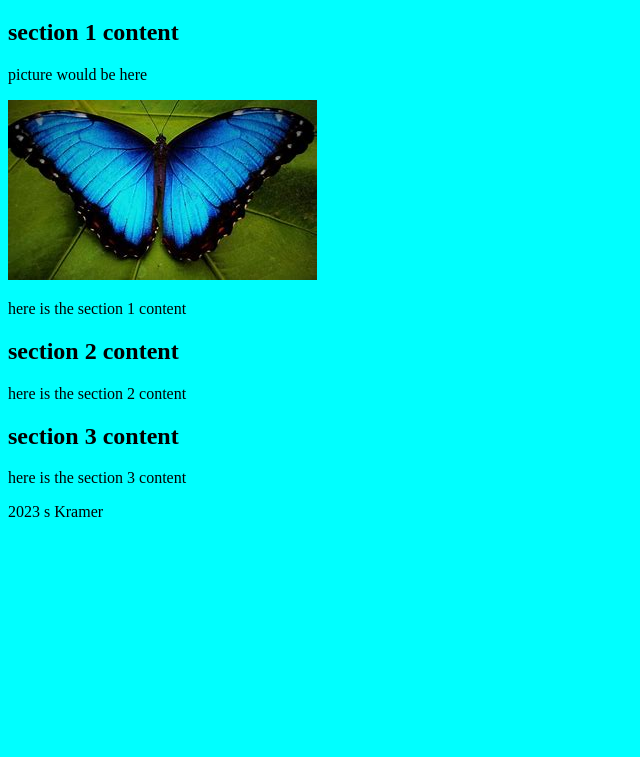
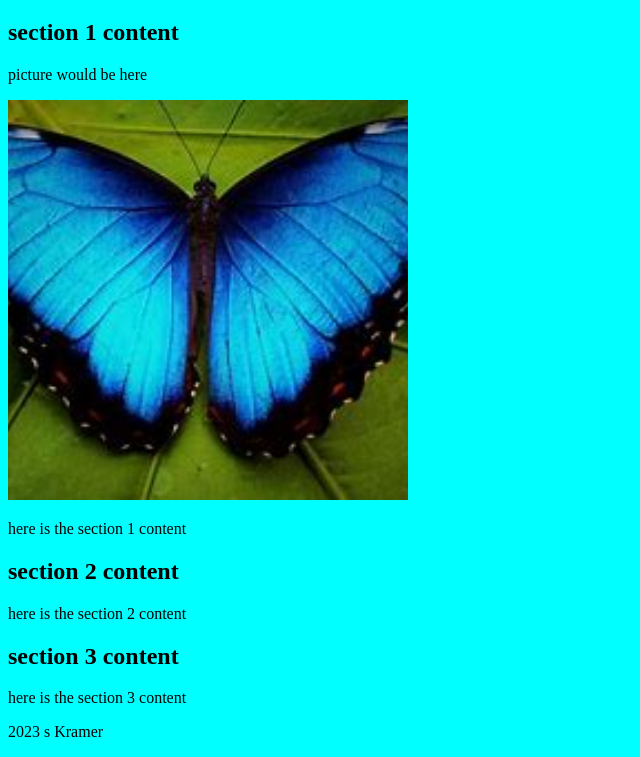
Before and after one commit to GitHubSamK/githubhw1, a plain HTML site: page index.html in a window 1280 px wide. Shown: the part 61-818 px from the top of the page, without its empty margins (0-640 px from the left). Drawn offline with Linux system fonts and the light colour scheme.

Commit message:
resize picture

```diff
--- a/css/main.css
+++ b/css/main.css
@@ -3,3 +3,8 @@
 body{
     background-color: aqua;
 }
+.butterfly{
+    width: 400px;
+    height: 400px;
+    object-fit: cover;
+}
--- a/index.html
+++ b/index.html
@@ -14,7 +14,7 @@
         <section>
             <h2>section 1 content</h2>
             <p>picture would be here</p>
-            <img src="images/butterfly.jpg" alt="butterfly">
+            <img class="butterfly" src="images/butterfly.jpg" alt="butterfly">
             <p>here is the section 1 content</p>
         </section>
         <section>
```
